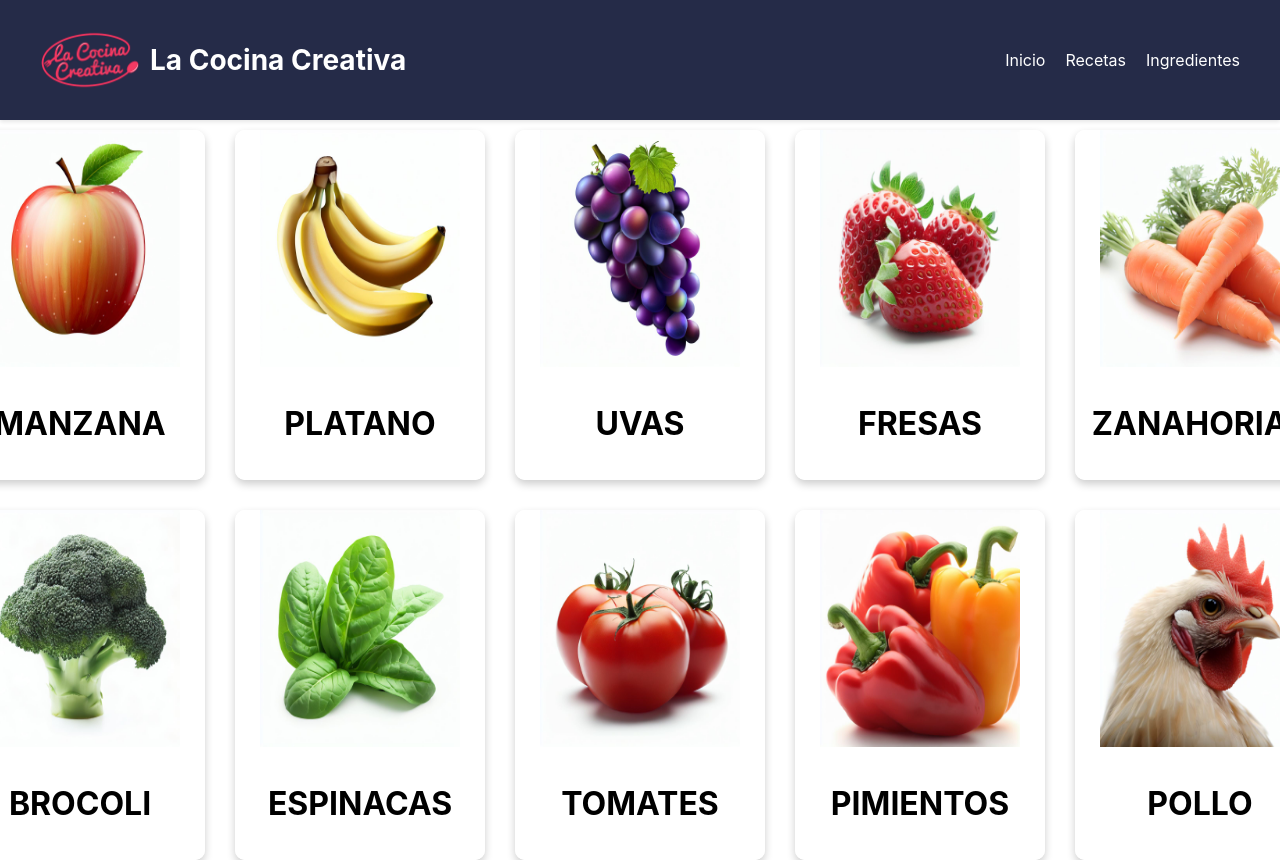
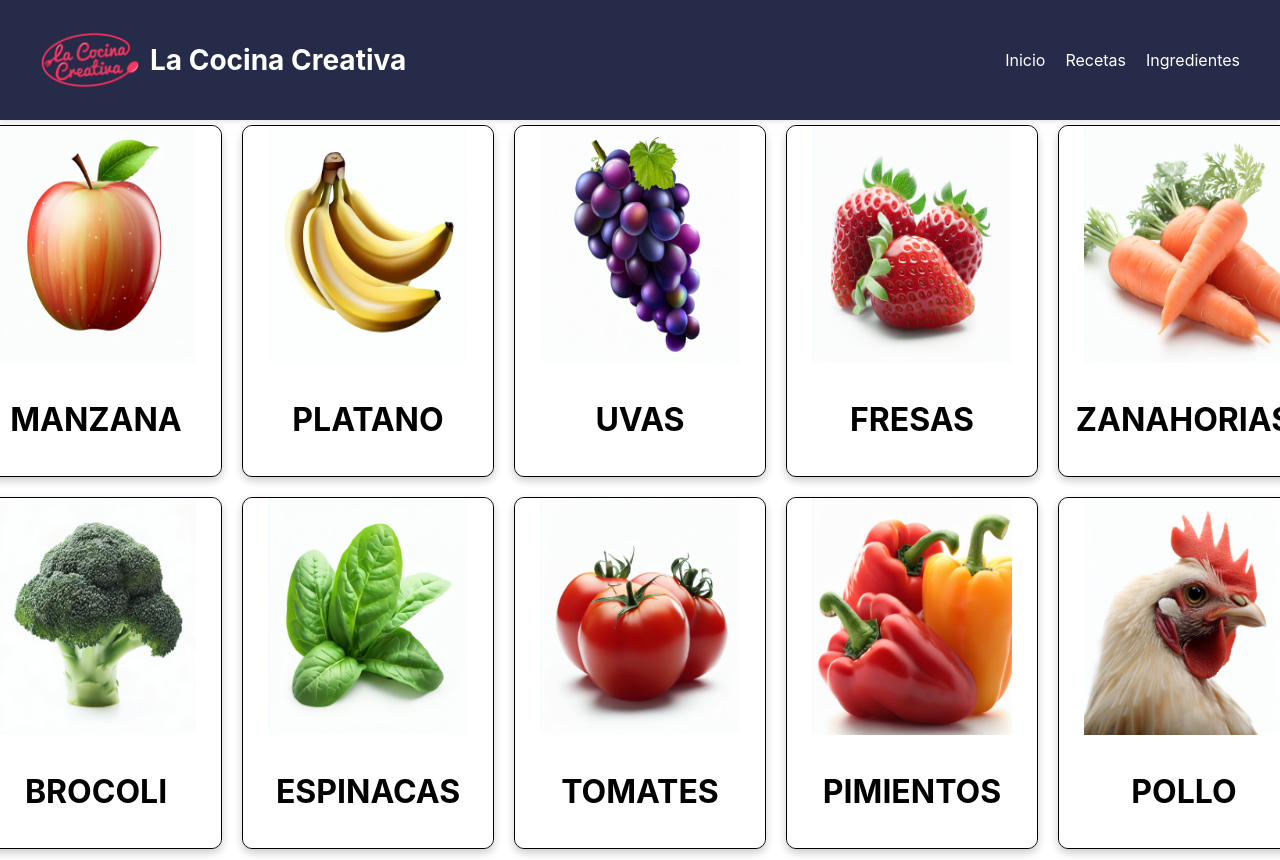
Before and after one commit to CarlosCastaneda04/recetas-page, a React (Create React App) app: page /Ingredientes in a window 1280 px wide. Shown: the top 860 px of the page. Built offline with nearby package versions, Linux system fonts and the light colour scheme.

Commit message:
actualizacion cards ingredientes v2

```diff
--- a/src/componentes/Ingredientes.js
+++ b/src/componentes/Ingredientes.js
@@ -15,13 +15,16 @@ function Card({ name, imageSrc, frontContent, backContent }) {
     boxShadow: '0 4px 8px rgba(0, 0, 0, 0.2)',
     cursor: 'pointer',
     transition: 'transform 0.5s, box-shadow 0.3s',
-    margin: '10px', // Add margin to create space between cards
+    margin: '5px', // Add margin to create space between cards
+
+    border: '1px solid black', // Agrega un borde negro
   };
 
   const hoverCardStyles = {
     ...cardStyles,
     boxShadow: '0 8px 16px rgba(0, 0, 0, 0.3)',
-    transform: 'scale(0.95)', // Scale down slightly on hover
+
+    transform: 'scale(0.95)',
   };
 
   const innerStyles = {
```
